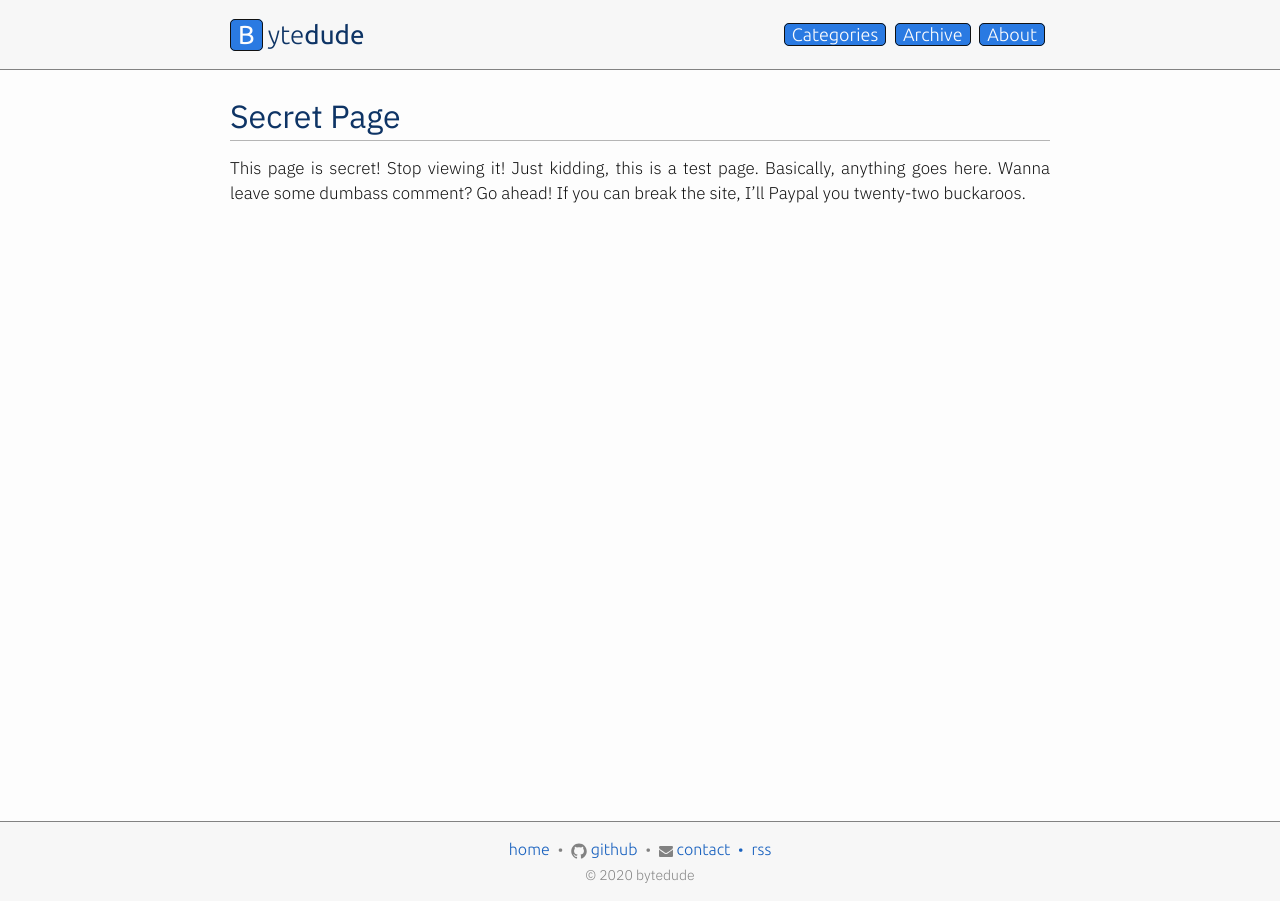
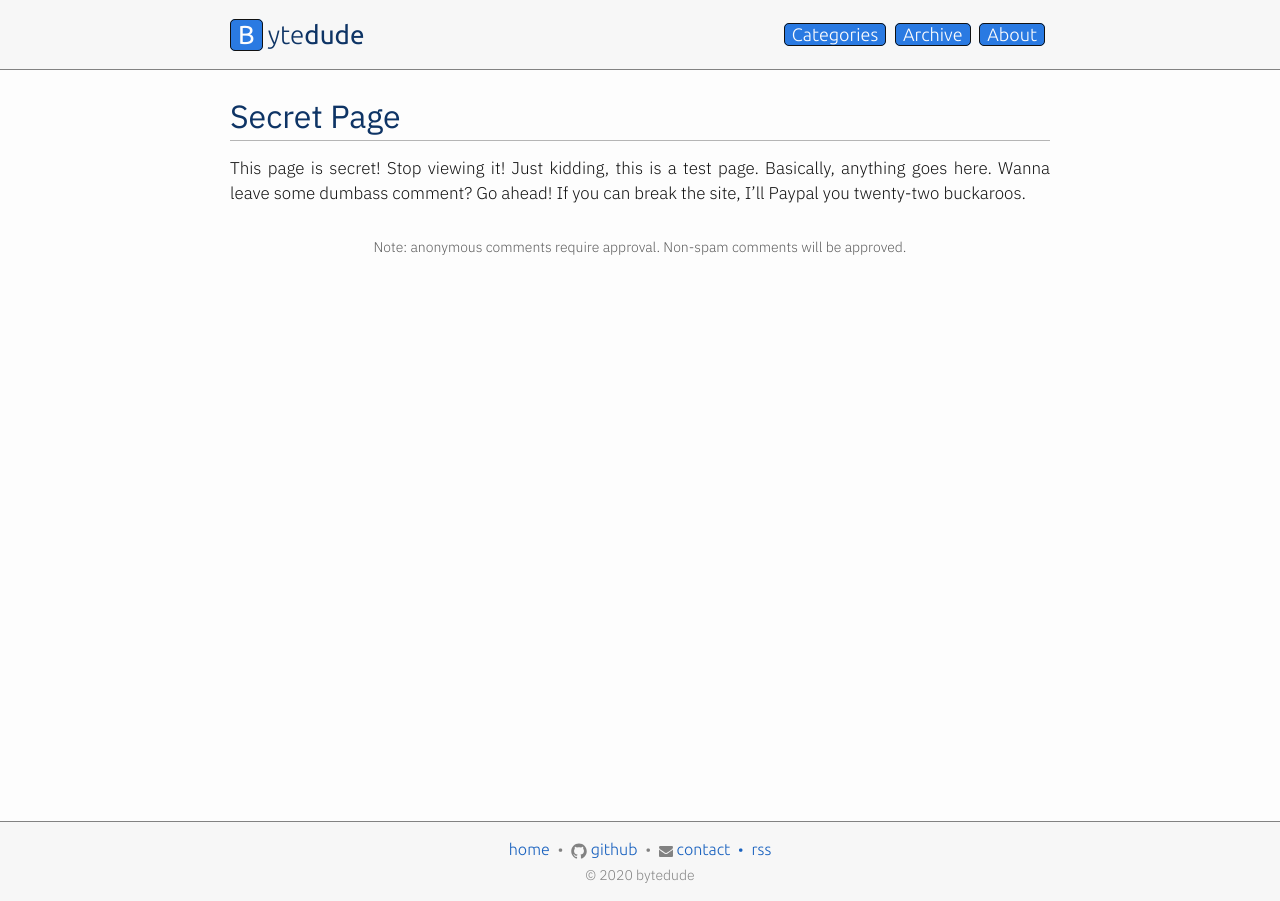
Before and after one commit to mrcnski/signor.dev, a Jekyll site: the page built from secret.md, in a window 1280 px wide. Built offline with Jekyll 4.4.1, drawn with Linux system fonts in a browser that asks for light colours; comment, search, counter and statistics services are not loaded.

Commit message:
add comment notice

```diff
--- a/_includes/comments.html
+++ b/_includes/comments.html
@@ -1,4 +1,7 @@
 <section class="page__reactions">
+  <div class="comment-info">Note: anonymous comments require approval. Non-spam comments will be approved.</div>
+  <br>
+
   <div id="commento"></div>
   <script src="https://cdn.commento.io/js/commento.js"></script>
 </section>
--- a/_sass/minutia/_layout.scss
+++ b/_sass/minutia/_layout.scss
@@ -378,6 +378,17 @@ img + em {
     font-size: $small-font-size;
 }
 
+/* Comments */
+
+.comment-info {
+    color: $dark-gray;
+    font-size: $smaller-font-size;
+
+    padding-left: $spacing-unit;
+    padding-right: $spacing-unit;
+    text-align: center;
+}
+
 /* Categories */
 
 .categories {
```
